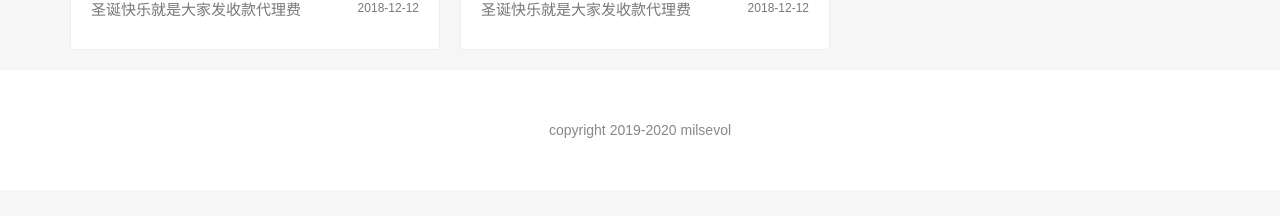
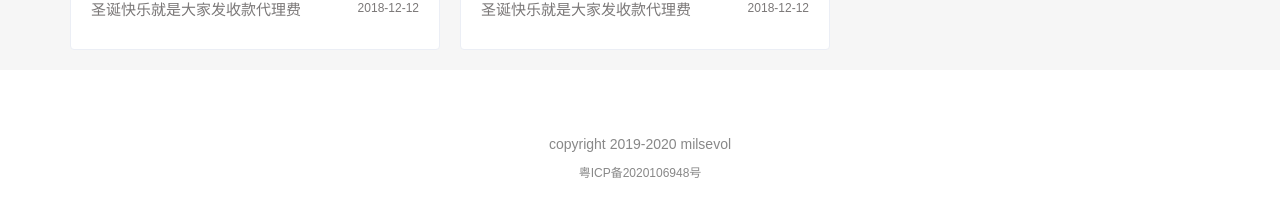
Before and after one commit to milsevol/milsevol-blog-ui, a Vue app: page /home in a window 1280 px wide. Shown: the part 1937-2153 px from the top of the page. Before the commit the page ends 2127 px from the top, so only its background shows below. Built offline with nearby package versions, Linux system fonts and the light colour scheme.

Commit message:
备案和公众号二维码

```diff
--- a/src/layout/components/Foot/index.vue
+++ b/src/layout/components/Foot/index.vue
@@ -1,20 +1,32 @@
 <template>
-    <div class="copyright">copyright 2019-2020 milsevol</div>
+  <div class="copyright">
+    copyright 2019-2020 milsevol<br /><a
+      class="icp"
+      target="_blank"
+      href="https://beian.miit.gov.cn/"
+      >粤ICP备2020106948号</a
+    >
+  </div>
 </template>
 
 <script>
 export default {
-  name: 'Foot'
-}
+  name: "Foot",
+};
 </script>
 
 <style lang="less" scoped>
-  .copyright{
-    height: 120px;
-    background-color: white;
-    font-size: 14px;
-    line-height: 120px;
-    text-align: center;
+.copyright {
+  height: 120px;
+  background-color: white;
+  font-size: 14px;
+  text-align: center;
+  color: #888888;
+  line-height: 28px;
+  padding-top: 60px;
+  .icp {
+    font-size: 12px;
     color: #888888;
   }
+}
 </style>
--- a/src/layout/components/Header/index.vue
+++ b/src/layout/components/Header/index.vue
@@ -59,7 +59,7 @@ export default {
 
       if (key === "mp") {
         this.$alert(
-          "<div><img style='height:200px' src='qrCode.jpg'/> <p>扫描测试二维码可快速体验相关功能</p></div></div>",
+          "<div><img style='height:200px' src='https://mp.weixin.qq.com/cgi-bin/showqrcode?ticket=gQGd8DwAAAAAAAAAAS5odHRwOi8vd2VpeGluLnFxLmNvbS9xLzAyZFgwbFZXeXJjWUQxMDAwME0wM2YAAgRwKJ5fAwQAAAAA'/> <p>扫描测试二维码可快速体验相关功能</p></div></div>",
           "测试公众号二维码",
           {
             dangerouslyUseHTMLString: true,
--- a/src/views/introduce/index.vue
+++ b/src/views/introduce/index.vue
@@ -80,7 +80,7 @@
         </div>
       </div>
       <div class="qrCode">
-        <img src="/qrCode.jpg" />
+        <img src="https://mp.weixin.qq.com/cgi-bin/showqrcode?ticket=gQGd8DwAAAAAAAAAAS5odHRwOi8vd2VpeGluLnFxLmNvbS9xLzAyZFgwbFZXeXJjWUQxMDAwME0wM2YAAgRwKJ5fAwQAAAAA" />
         <h2>扫测试号，快速体验</h2>
       </div>
     </div>
```
Also changed, not shown: 1 other file (tests, documents, lock files or other folders).
